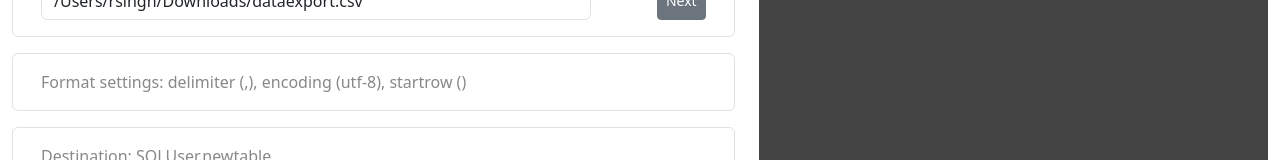
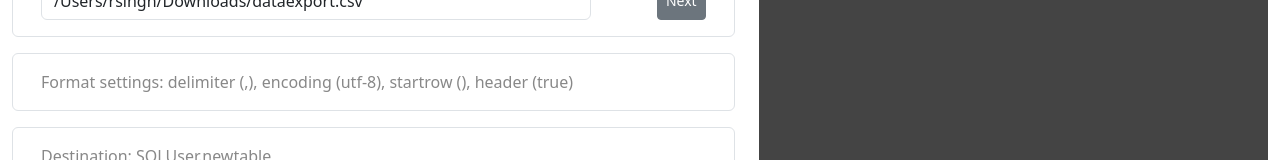
Before and after one commit to isc-rsingh/iris-load-data-api, an Angular app: page / in a window 1280 px wide. Shown: the part 137-297 px from the top of the page. Built offline with nearby package versions, Linux system fonts and the light colour scheme.

Commit message:
fix header format

```diff
--- a/src/app/onboard/format/format.component.html
+++ b/src/app/onboard/format/format.component.html
@@ -44,7 +44,8 @@
         Format settings:
         delimiter ({{delimiter}}),
         encoding ({{textencoding}}),
-        startrow ({{startrow}})
+        startrow ({{startrow}}),
+        header ({{header}})
       </div>
     </div>
   </ng-template>
--- a/src/app/onboard/format/format.component.ts
+++ b/src/app/onboard/format/format.component.ts
@@ -13,8 +13,8 @@ export class FormatComponent {
   public escapechar = '\\';
   public quotechar = '"';
   public textencoding = 'utf-8';
-  public header = true;
-  public skip = 0;
+  public header:boolean = true;
+  public skip:number = 0;
   @Input() showme;
   @Output() formatDefined = new EventEmitter<any>();
 
--- a/src/app/onboard/onboard.component.ts
+++ b/src/app/onboard/onboard.component.ts
@@ -13,7 +13,7 @@ export class OnboardComponent {
     "from":
     {
       "file": {
-        "header": false,
+        "header": true,
         "skip": 0,
         "columnseparator": ","
       },
@@ -49,6 +49,7 @@ export class OnboardComponent {
     if (this.config.from.file.columnseparator == 't')
       this.config.from.file.columnseparator = '\t';
 
+    // this.config.from.file.header = format.header=='true' ? true : false
     this.config.from.file.header = format.header;
     this.config.from.file.skip = format.skip;
     this.config.charset = format.textencoding;
```
